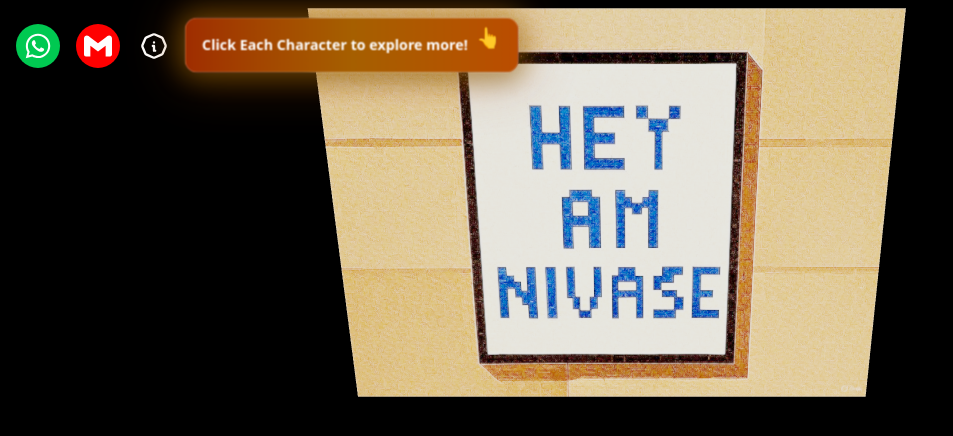
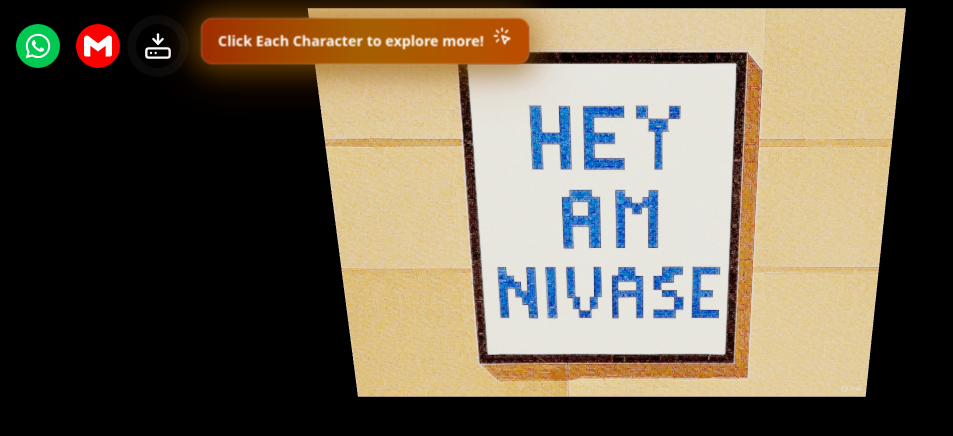
Before and after one commit to nivase56/my-portfolio, a Next.js app: page / in a window 1280 px wide. Shown: the top 436 px of the page, without its empty margins (0-953 px from the left). Built offline with nearby package versions, Linux system fonts and the light colour scheme; no server answers.

Commit message:
Resume download

```diff
--- a/src/app/component/popup/navbar.tsx
+++ b/src/app/component/popup/navbar.tsx
@@ -1,9 +1,11 @@
 "use client";
-import { FaUsers, FaWhatsapp } from "react-icons/fa";
+import { FaUsers, FaWhatsapp, FaDownload } from "react-icons/fa";
 import { SiGmail } from "react-icons/si";
 import React, { useState, useRef, useEffect } from "react";
 import { GiArcher, GiFactory, GiIdCard } from "react-icons/gi";
-import { TbInfoOctagon } from "react-icons/tb";
+import { TbClick, TbInfoOctagon } from "react-icons/tb";
+import { LiaFileDownloadSolid } from "react-icons/lia";
+import { LuHardDriveDownload } from "react-icons/lu";
 
 const Navbar = () => {
   const [showTooltip, setShowTooltip] = useState(false);
@@ -72,7 +74,7 @@ const Navbar = () => {
 
   const getToastClasses = () => {
     const baseClasses =
-      "absolute left-40 top-14 -translate-y-1/2 bg-gradient-to-l from-amber-700 via-yellow-700 to-orange-800 text-white text-[12px] md:text-sm font-semibold px-2 md:px-4 py-2 md:py-3 rounded-lg md:rounded-xl shadow-2xl z-[300000] backdrop-blur-sm border border-white/20 transform transition-all duration-700 ease-out w-[200px] md:w-auto max-w-[250px] md:max-w-none";
+      "absolute left-44 top-12 -translate-y-1/2 bg-gradient-to-l from-amber-700 via-yellow-700 to-orange-800 text-white text-[12px] md:text-sm font-semibold px-2 md:px-4 py-2 md:py-3 rounded-lg md:rounded-xl shadow-2xl z-[300000] backdrop-blur-sm border border-white/20 transform transition-all duration-700 ease-out w-[200px] md:w-auto max-w-[250px] md:max-w-none";
 
     switch (toastPhase) {
       case "entering":
@@ -84,6 +86,16 @@ const Navbar = () => {
       default:
         return `${baseClasses} opacity-0 translate-x-0 scale-90`;
     }
+  };
+
+  const handleDownload = () => {
+    // Replace 'resume.pdf' with the actual filename in your public folder
+    const link = document.createElement('a');
+    link.href = '/resume.pdf'; // Assumes PDF is in public/resume.pdf
+    link.download = 'Nivas_Resume.pdf'; // Filename for download
+    document.body.appendChild(link);
+    link.click();
+    document.body.removeChild(link);
   };
 
   return (
@@ -119,6 +131,22 @@ const Navbar = () => {
             transform: translateY(-50%) translateX(30px) scale(0.6);
           }
         }
+        @keyframes download-bounce {
+          0%, 100% {
+            transform: translateY(0px);
+          }
+          50% {
+            transform: translateY(-3px);
+          }
+        }
+        @keyframes download-pulse {
+          0%, 100% {
+            box-shadow: 0 0 0 0 rgba(255, 255, 255, 0.4);
+          }
+          70% {
+            box-shadow: 0 0 0 10px rgba(255, 255, 255, 0);
+          }
+        }
         .animate-bounce-in {
           animation: bounce-in 0.8s ease-out;
         }
@@ -128,10 +156,20 @@ const Navbar = () => {
         .animate-zoom-out {
           animation: zoom-out 0.7s ease-in;
         }
+        .animate-download-bounce {
+          animation: download-bounce 1.5s ease-in-out infinite;
+        }
+        .animate-download-pulse {
+          animation: download-pulse 2s infinite;
+        }
         .toast-glow {
           box-shadow: 0 0 25px 5px rgba(202, 138, 4, 0.4),
             0 0 50px 10px rgba(180, 83, 9, 0.3),
             0 6px 25px rgba(0, 0, 0, 0.3);
+        }
+        .download-glow {
+          box-shadow: 0 4px 15px rgba(59, 130, 246, 0.4),
+            0 0 20px rgba(59, 130, 246, 0.3);
         }
       `}</style>
 
@@ -155,15 +193,23 @@ const Navbar = () => {
             <SiGmail className="w-7 h-7 text-white" />
           </a>
 
+          {/* Animated Download Button */}
+          <button
+            onClick={handleDownload}
+            className="relative group p-2 rounded-full bg-gradient-to-r shadow-md hover:shadow-lg transform hover:-translate-y-1 transition-all duration-300 ease-out animate-download-pulse download-glow"
+            title="Download Resume"
+          >
+            <LuHardDriveDownload   className="w-7 h-7 text-white animate-download-bounce group-hover:animate-none transition-all duration-300" />
+
+            {/* Animated background effect */}
+            <div className="absolute inset-0 rounded-full bg-gradient-to-r from-blue-400 to-blue-500 opacity-0 group-hover:opacity-20 transition-opacity duration-300"></div>
+
+            {/* Ripple effect on hover */}
+            <div className="absolute inset-0 rounded-full bg-blue-300 opacity-0 group-hover:opacity-30 group-hover:scale-110 transition-all duration-500"></div>
+          </button>
+
           <div ref={tooltipRef}>
-            <button
-              onClick={() => setShowTooltip((prev) => !prev)}
-              onMouseEnter={handleMouseEnter}
-              onMouseLeave={handleMouseLeave}
-              className="relative p-1 rounded-full shadow-md hover:shadow-lg transform hover:-translate-y-1 transition-all duration-300 ease-out flex items-center justify-center"
-            >
-              <TbInfoOctagon className="w-7 h-7 text-white" />
-            </button>
+
 
             {/* Toast */}
             {showToast && (
@@ -172,7 +218,7 @@ const Navbar = () => {
                   <span className="font-bold text-xs md:text-sm">
                     Click Each Character to explore more!
                   </span>
-                  <span className="text-lg md:text-xl animate-bounce">👆</span>
+                  <span className="text-lg md:text-xl animate-bounce"><TbClick /></span>
                 </div>
               </div>
             )}
```
Also changed, not shown: 1 other file (tests, documents, lock files or other folders).
